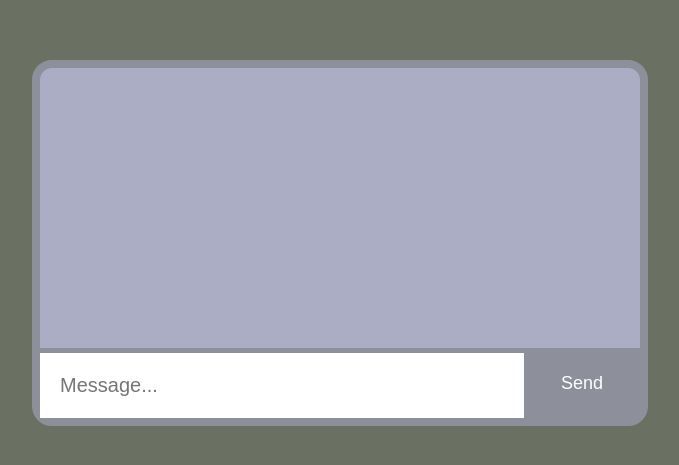
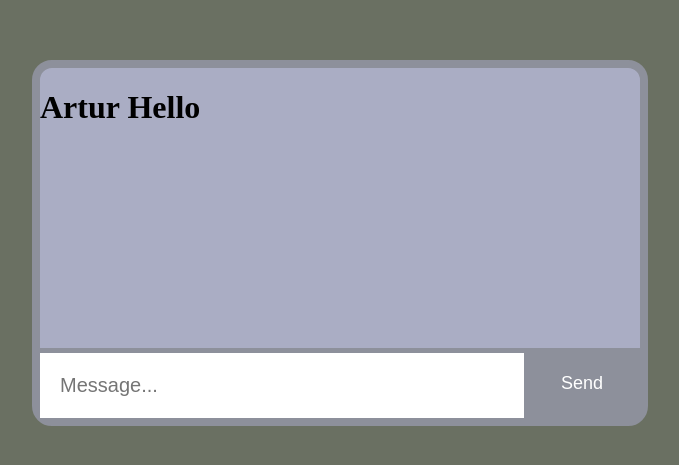
Before and after one commit to apkrauze/ChattingApp, a React (Create React App) app in the folder client/: page / in a window 1280 px wide. Shown: the part 157-622 px from the top of the page, without its empty margins (300-979 px from the left). Built offline with nearby package versions, Linux system fonts and the light colour scheme; no server answers.

Commit message:
server side fixed with message sockets and client side with additional states to second component after logged in

```diff
--- a/client/src/App.js
+++ b/client/src/App.js
@@ -6,9 +6,15 @@ let socket;
 const CONNECTION_PORT = "localhost:3002/";
 
 function App() {
+  //Before Login
   const [loggedIn, setLoggedIn] = useState(true);
-  const [room, setRoom] = useState("");
+  const [room, setRoom] = useState("2023");
   const [userName, setUserName] = useState("");
+  //After Login
+  const [message, setMessage] = useState("");
+  const [messageContainer, setMessageContainer] = useState([
+    { author: "Artur", message: "Hello" },
+  ]);
 
   useEffect(() => {
     socket = io(CONNECTION_PORT, { transports: ["websocket"] });
@@ -17,6 +23,19 @@ function App() {
   const connectToRoom = () => {
     setLoggedIn(true);
     socket.emit("join_room", room);
+  };
+
+  const sendMessage = () => {
+    let messageContent = {
+      room: room,
+      content: {
+        author: userName,
+        message: message,
+      },
+    };
+    socket.emit("send_message", messageContent);
+    setMessageContainer([...messageContainer, messageContent.content]);
+    setMessage("");
   };
   return (
     <div className="App">
@@ -42,10 +61,24 @@ function App() {
         </div>
       ) : (
         <div className="chatContainer">
-          <div className="messages"></div>
+          <div className="messages">
+            {messageContainer.map((val, key) => {
+              return (
+                <h1>
+                  {val.author} {val.message}
+                </h1>
+              );
+            })}
+          </div>
           <div className="messageInputs">
-            <input type="text" placeholder="Message..." />
-            <button>Send</button>
+            <input
+              type="text"
+              placeholder="Message..."
+              onChange={(e) => {
+                setMessage(e.target.value);
+              }}
+            />
+            <button onClick={sendMessage}>Send</button>
           </div>
         </div>
       )}
```
Also changed, not shown: 1 other file (tests, documents, lock files or other folders).
